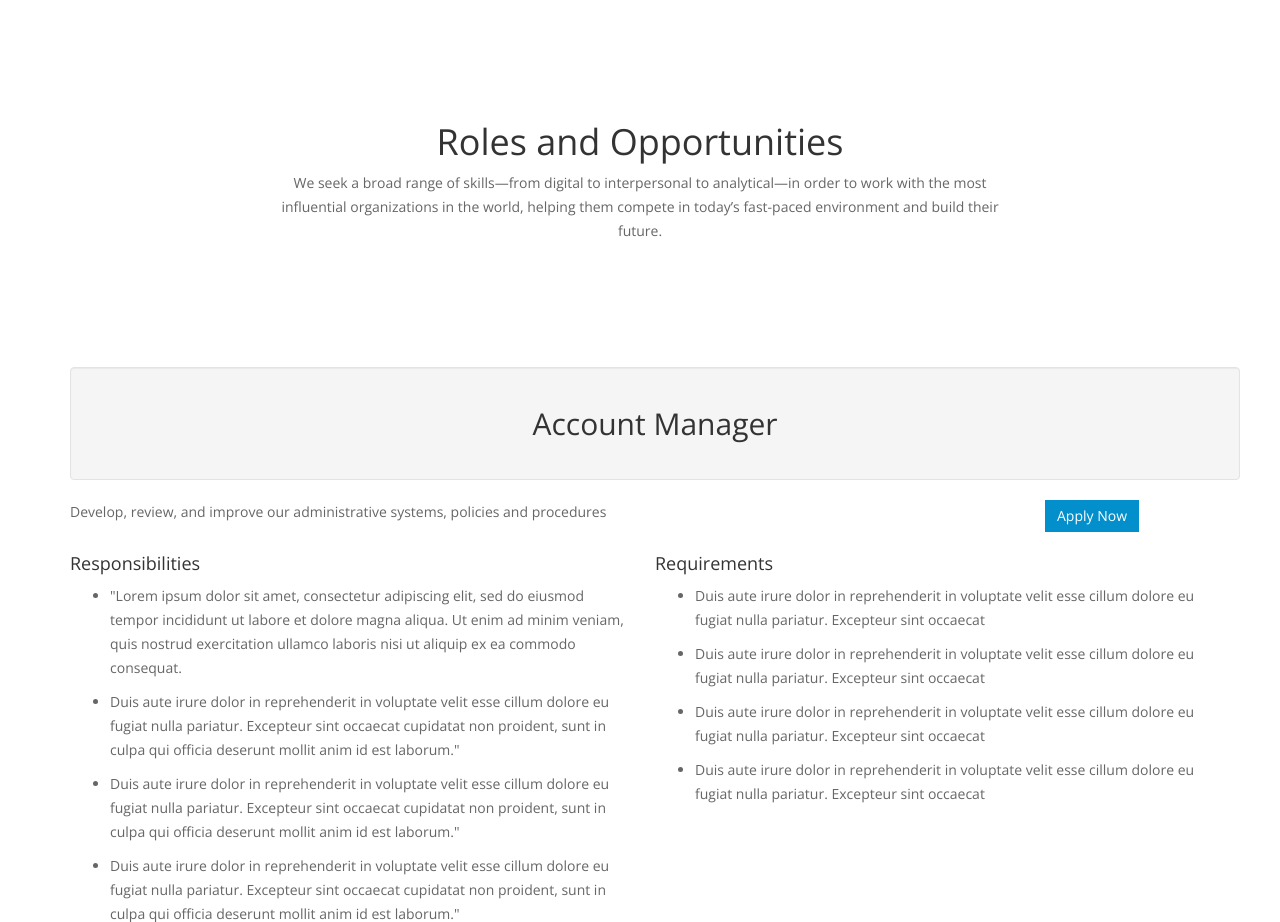
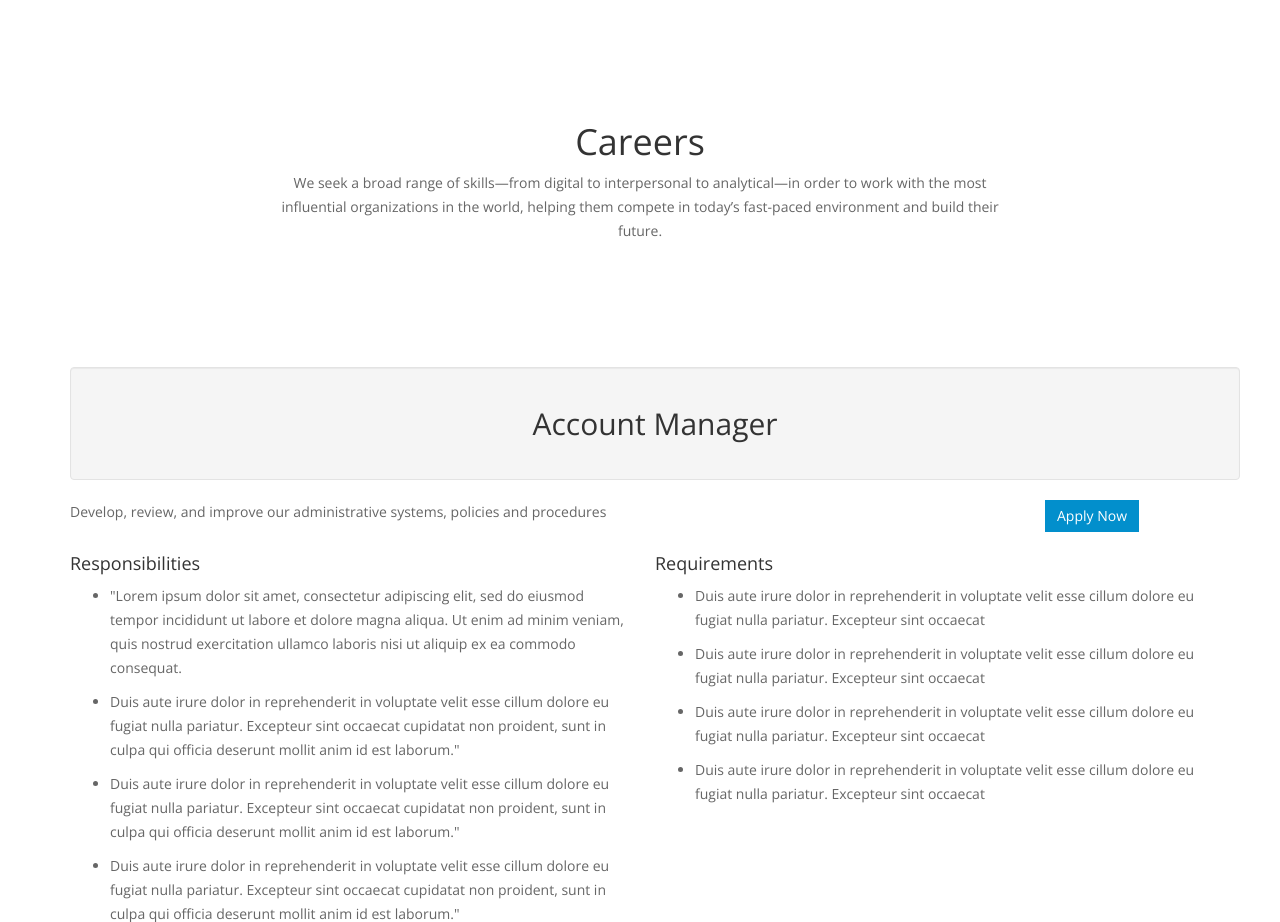
Before and after one commit to obusorezekiel/keynok2, a plain HTML site: page index.html in a window 1280 px wide. Shown: the part 3920-4842 px from the top of the page. Drawn offline with nearby package versions, Linux system fonts and the light colour scheme; some packages are replaced by stand-ins of ours.

Commit message:
Added Careers

```diff
--- a/index.html
+++ b/index.html
@@ -743,7 +743,7 @@
         <div class="heading wow fadeInUp" data-wow-duration="1000ms" data-wow-delay="300ms">
           <div class="row">
             <div class="text-center col-sm-8 col-sm-offset-2">
-              <h1>Roles and Opportunities
+              <h1>Careers
               </h1>
               <p>We seek a broad range of skills—from digital to interpersonal to analytical—in order to work with the most influential
                 organizations in the world, helping them compete in today’s fast-paced environment and build their future.</p>
```
